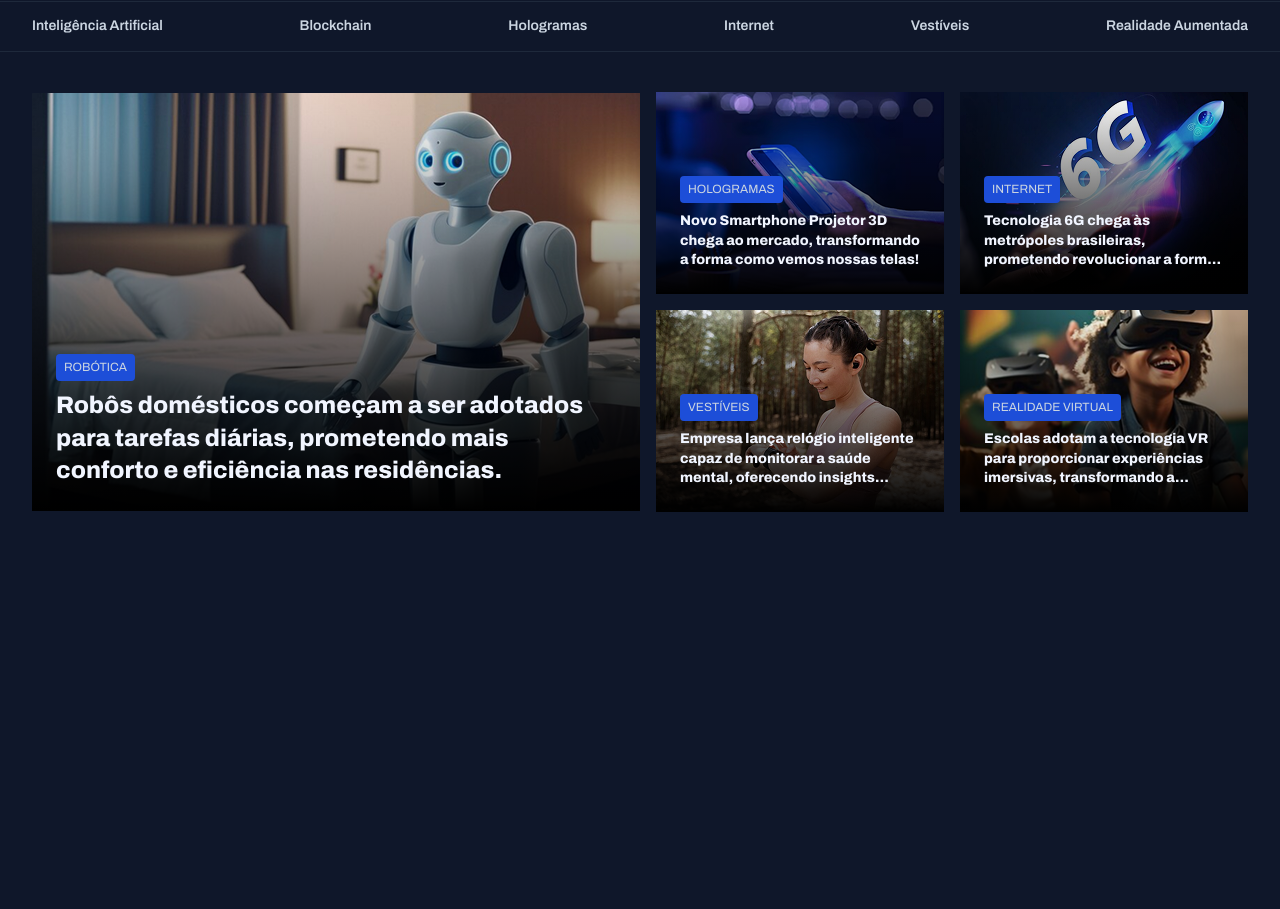
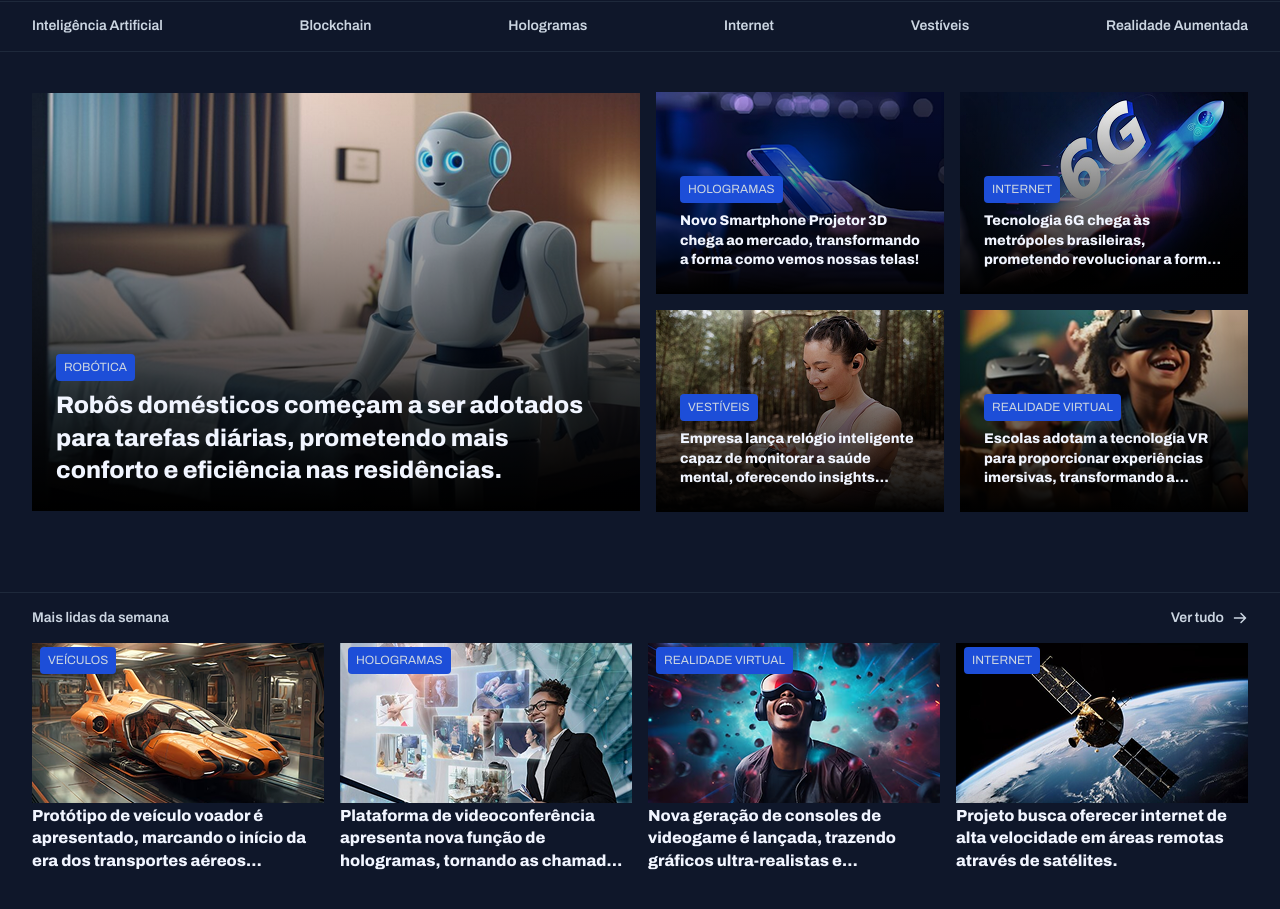
Before and after one commit to VictorM-Dev/TechNews, a plain HTML site: page index.html in a window 1280 px wide. Shown: the part 71-980 px from the top of the page. Before the commit the page ends 800 px from the top, so only its background shows below. Drawn offline with Linux system fonts and the light colour scheme.

Commit message:
Section 2 adicionada

```diff
--- a/index.html
+++ b/index.html
@@ -114,6 +114,56 @@
     </div>
 
     <!--Section 2-->
+    <div class="section2 center">
+        <div class="section2-header content">
+            <ul>
+                <li><span>Mais lidas da semana</span></li>
+                <li>
+                    <a><span>Ver tudo</span></a>
+                    <img src="images/svg/ArrowRight.svg" alt="Ícone de seta para direita"/>
+                </li>
+            </ul>
+        </div>
+        <div class="section2-card-container center content">
+            <div class="card-box">
+                <div class="card">
+                    <picture>
+                        <source media="(max-width: 650px)" srcset="images/Image-6-C.png"/>
+                        <img src="images/Image-6-D.png" alt="Carro futurista"/>
+                    </picture>
+                    <p class="bluename card2">Veículos</p>
+                    <h2 class="elipse card2-text">Protótipo de veículo voador é apresentado, marcando o início da era dos transportes aéreos pessoais.</h2>
+                </div>
+                <div class="card">
+                    <picture>
+                        <source media="(max-width: 650px)" srcset="images/Image-7-C.png"/>
+                        <img src="images/Image-7-D.png" alt="Mulher vendo hologramas na parede"/>
+                    </picture>
+                    <p class="bluename card2">Hologramas</p>
+                    <h2 class="elipse card2-text">Plataforma de videoconferência apresenta nova função de hologramas, tornando as chamadas virtuais mais realistas e envolventes.</h2>
+                </div>
+            </div>
+
+            <div class="card-box">
+                <div class="card">
+                    <picture>
+                        <source media="(max-width: 650px)" srcset="images/Image-8-C.png"/>
+                        <img src="images/Image-8-D.png" alt="Homem em cenário espacil com óculus VR"/>
+                    </picture>
+                    <p class="bluename card2">Realidade Virtual</p>
+                    <h2 class="elipse card2-text">Nova geração de consoles de videogame é lançada, trazendo gráficos ultra-realistas e experiências de jogo totalmente envolventes.</h2>
+                </div>
+                <div class="card">
+                    <picture>
+                        <source media="(max-width: 650px)" srcset="images/Image-9-C.png"/>
+                        <img src="images/Image-9-D.png" alt="Satelite orbitando a terra"/>
+                    </picture>
+                    <p class="bluename card2">Internet</p>
+                    <h2 class="elipse card2-text">Projeto busca oferecer internet de alta velocidade em áreas remotas através de satélites.</h2>
+                </div>
+            </div>
+        </div>
+    </div>
     <!--Script JS-->
     <script src="script/index.js"></script>
 </body>
--- a/style/index.css
+++ b/style/index.css
@@ -185,7 +185,39 @@ hr{
     text-overflow: ellipsis;
 }
 /*Section 2*/
-
+.section2{
+    flex-direction: column;
+    margin: 4rem 0;
+}
+.section2-header{
+    border-top: 1px solid var(--stroke-color);
+    padding-top: 15px;
+    margin-bottom: 15px;
+}
+.section2-header ul{
+    display: flex;
+    list-style: none;
+    justify-content: space-between;
+    align-items: center;
+}
+.section2-header ul li{
+    display: flex;
+    justify-content: center;
+    align-items: center;
+    gap: 8px;
+}
+.section2-card-container{
+    flex-wrap: wrap;
+    gap: 16px;
+}
+.card2{
+    position: absolute;
+    top: 4px;
+    left: 8px;
+}
+.card2-text{
+    width: 292px;
+}
 /*Responsividade*/
 @media (max-width: 650px){
     .content{
@@ -198,4 +230,7 @@ hr{
     .navbar-primary ul li label{
         width: auto;
     }
+    .card2-text{
+        width: 328px;
+    }
 }
```
Also changed, not shown: images/Image-6-C.png (added), images/Image-6-D.png (added), images/Image-7-C.png (added), images/Image-7-D.png (added), images/Image-8-C.png (added), images/Image-8-D.png (added), images/Image-9-C.png (added), images/Image-9-D.png (added), images/svg/ArrowRight.svg (added).
